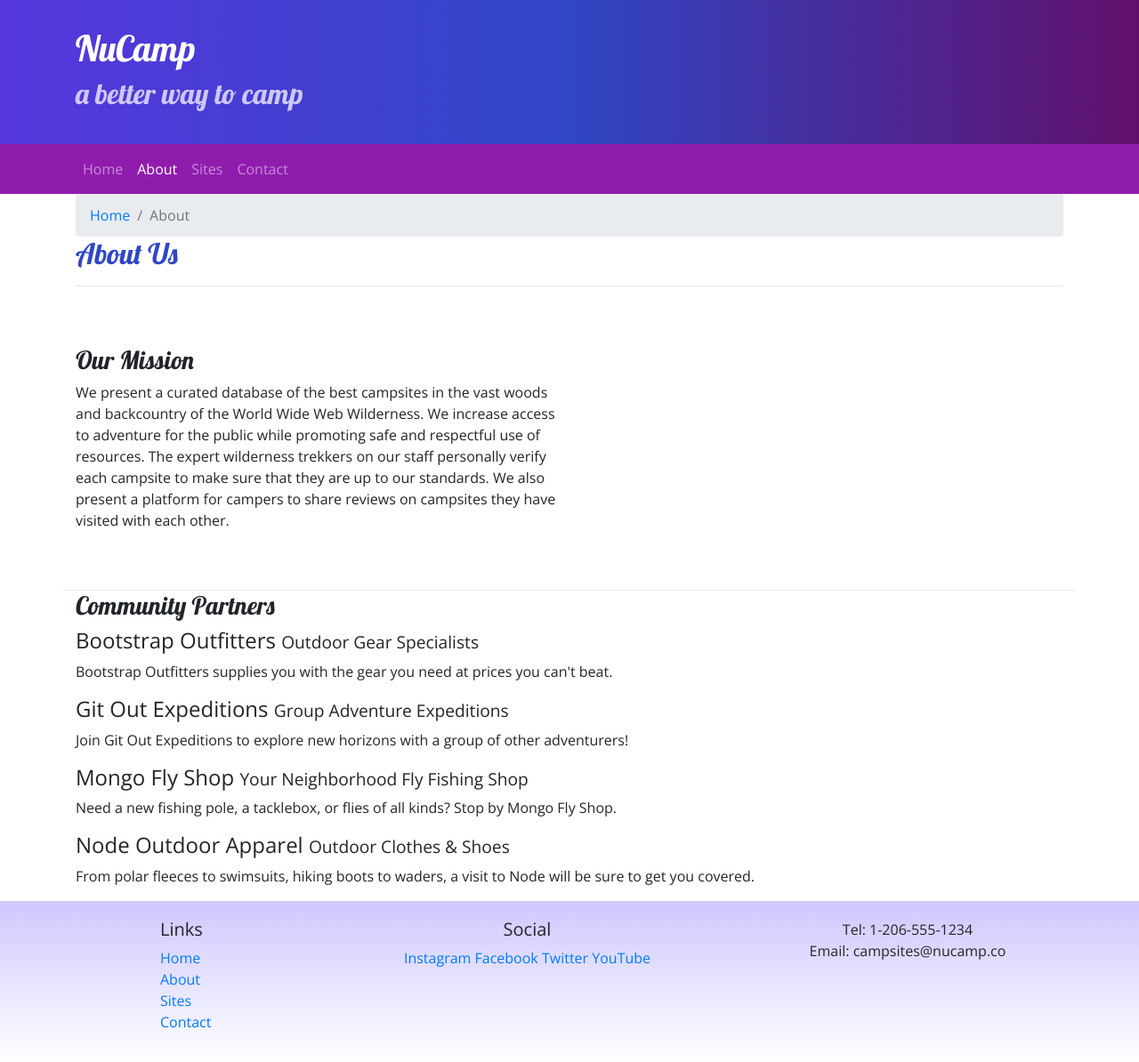
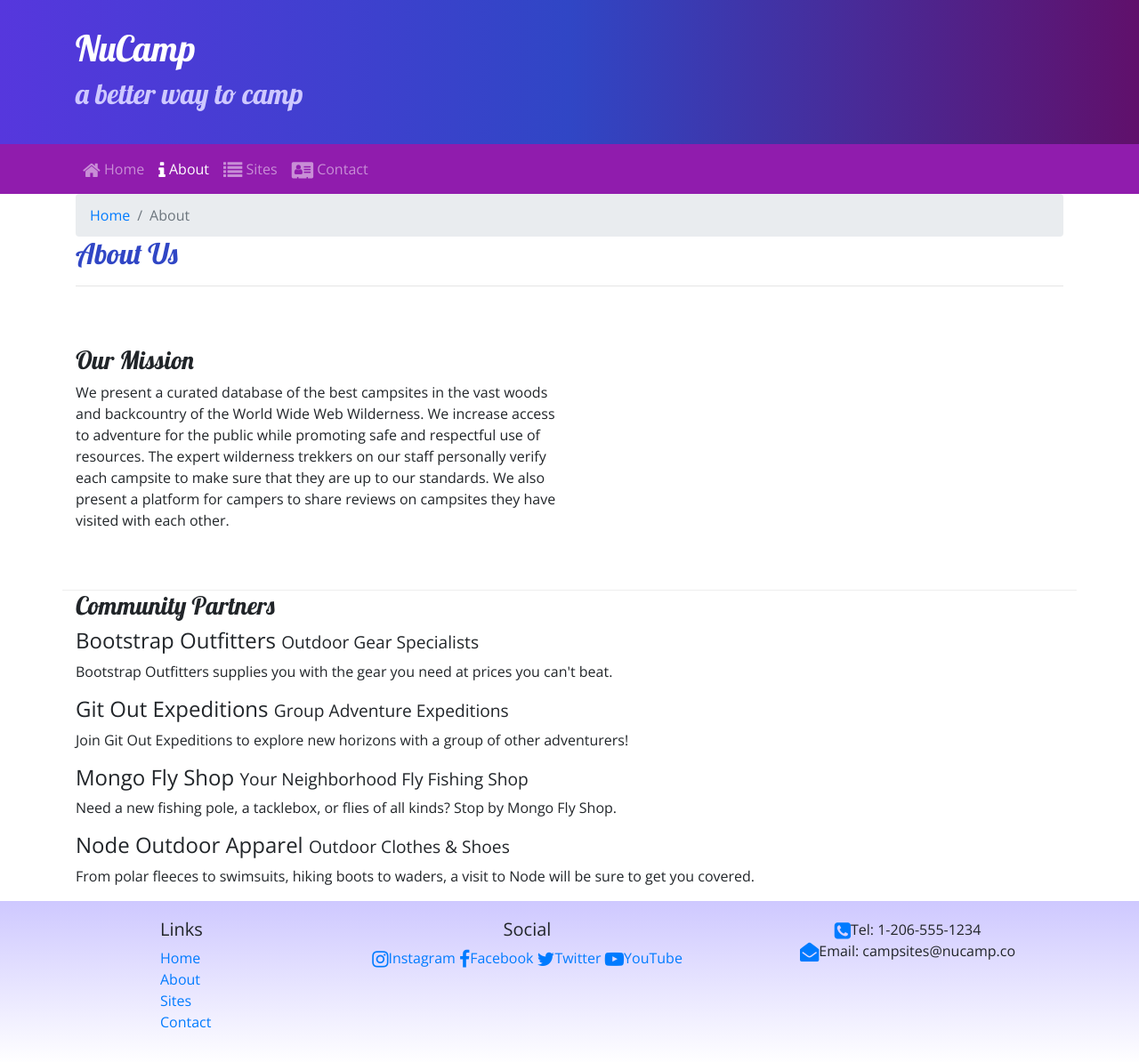
Before and after one commit to YoungKim11/nucamp, a website: page aboutus.html in a window 1280 px wide. Shown: the whole page at 89% size. Drawn offline with nearby package versions, Linux system fonts and the light colour scheme.

Commit message:
Icon Fonts

```diff
--- a/aboutus.html
+++ b/aboutus.html
@@ -10,6 +10,9 @@
      <link rel="stylesheet" href="node_modules/bootstrap/dist/css/bootstrap.min.css" />
      <link rel="stylesheet" href="https://fonts.googleapis.com/css?family=Lobster|Open+Sans" />
      <link rel="stylesheet" href="css/styles.css" />
+
+     <!-- Additional CSS must be placed after Bootstrap CSS -->
+    <link rel="stylesheet" href="node_modules/font-awesome/css/font-awesome.min.css" />
     <title>NuCamp: A Better Way To Camp</title>
 </head>
 
@@ -33,10 +36,10 @@
                 </button>
             <div class="collapse navbar-collapse" id="nucampNavbar">
                 <ul class="navbar-nav">
-                    <li class="nav-item"><a class="nav-link" href="index.html">Home</a></li>
-                    <li class="nav-item active"><a class="nav-link" href="#">About</a></li>
-                    <li class="nav-item"><a class="nav-link" href="#">Sites</a></li>
-                    <li class="nav-item"><a class="nav-link" href="#">Contact</a></li>
+                    <li class="nav-item"><a class="nav-link" href="#"><i class="fa fa-home fa-lg"></i> Home</a></li>
+                    <li class="nav-item active"><a class="nav-link" href="aboutus.html"><i class="fa fa-info fa-lg"></i> About</a></li>
+                    <li class="nav-item"><a class="nav-link" href="#"><i class="fa fa-list fa-lg"></i> Sites</a></li>
+                    <li class="nav-item"><a class="nav-link" href="#"><i class="fa fa-address-card fa-lg"></i> Contact</a></li>
                 </ul>
             </div>
         </div>
@@ -90,14 +93,14 @@
                 </div>
                 <div class="col-6 col-sm-5 text-center">
                     <h5>Social</h5>
-                    <a href="http://instagram.com/">Instagram</a>
-                    <a href="http://facebook.com/">Facebook</a>
-                    <a href="http://twitter.com/">Twitter</a>
-                    <a href="http://youtube.com/">YouTube</a>
+                    <a href="http://instagram.com/"><i class="fa fa-instagram fa-lg"></i>Instagram</a>
+                    <a href="http://facebook.com/"><i class="fa fa-facebook fa-lg"></i>Facebook</a>
+                    <a href="http://twitter.com/"><i class="fa fa-twitter fa-lg"></i>Twitter</a>
+                    <a href="http://youtube.com/"><i class="fa fa-youtube-play fa-lg"></i>YouTube</a>
                 </div>
                 <div class="col-sm-4 text-center">
-                    Tel: 1-206-555-1234<br />
-                    Email: campsites@nucamp.co
+                    <i class="fa fa-phone-square fa-lg text-primary"></i>Tel: 1-206-555-1234<br />
+                    <i class="fa fa-envelope-open fa-lg text-primary"></i>Email: campsites@nucamp.co
                 </div>
            </div>
         </div>
--- a/package.json
+++ b/package.json
@@ -15,6 +15,7 @@
   },
   "dependencies": {
     "bootstrap": "^4.5.2",
+    "font-awesome": "^4.7.0",
     "jquery": "^3.5.1",
     "popper.js": "^1.16.1"
   }
```
Also changed, not shown: index.html (+13 -10 lines), 1 other file.
